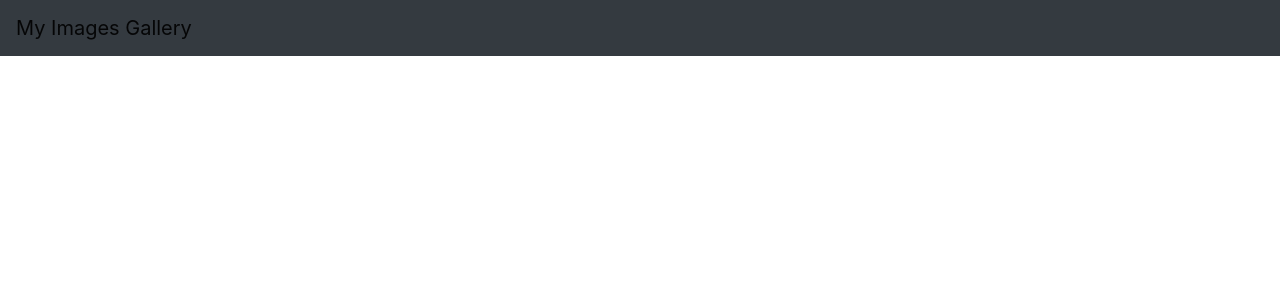
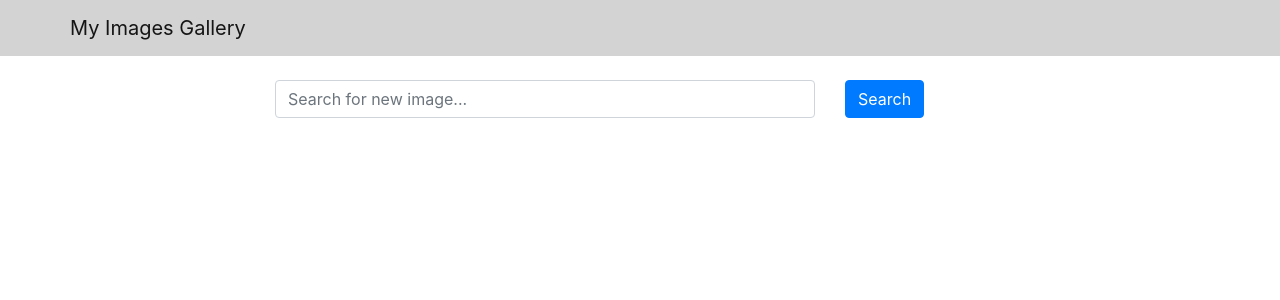
Before and after one commit to Sheraldo/my-images-gallery, a React (Create React App) app in the folder frontend/: page / in a window 1280 px wide. Shown: the top 300 px of the page. Built offline with nearby package versions, Linux system fonts and the light colour scheme.

Commit message:
controlled search component

```diff
--- a/frontend/src/App.js
+++ b/frontend/src/App.js
@@ -1,10 +1,24 @@
+import { useState } from 'react';
 import 'bootstrap/dist/css/bootstrap.min.css';
 import Header from './components/Header';
+import Search from './components/Search';
+
+
 
 function App() {
+  const [word, setWord] = useState('')
+
+  const handleSearchSubmit = (e) => {
+    e.preventDefault();
+    console.log(e.target[0].value)
+  };
+
+  // console.log(word)
+
   return (
     <div className="App">
       <Header title="My Images Gallery"/>
+      <Search word={word} setWord={setWord} handleSubmit={handleSearchSubmit}/>
     </div>
   );
 }
--- a/frontend/src/components/Header.js
+++ b/frontend/src/components/Header.js
@@ -1,11 +1,17 @@
 import React from 'react';
-import { Navbar } from 'react-bootstrap';
+import { Navbar, Container } from 'react-bootstrap';
+
+const navbarStyle = {
+  backgroundColor: 'lightgrey'
+};
 
 const Header = (props) => {
   const {title} = props;
     return (
-      <Navbar bg="dark" data-bs-theme="dark">
-        <Navbar.Brand href="/">{title}</Navbar.Brand>
+      <Navbar style={navbarStyle} data-bs-theme="dark">
+        <Container>
+          <Navbar.Brand href="/">{title}</Navbar.Brand>
+        </Container>
       </Navbar>
     )
 }
--- /dev/null
+++ b/frontend/src/components/Search.js
@@ -0,0 +1,30 @@
+import React from "react";
+import { Container, Row, Col, Form, Button } from "react-bootstrap";
+
+const Search = ({ word, setWord, handleSubmit }) => {
+  return (
+    <Container className="mt-4">
+      <Row className="justify-content-center">
+        <Col xs="12" md="8">
+          <Form onSubmit={handleSubmit}>
+            <Row>
+              <Col xs="9">
+                <Form.Control
+                    type="text"
+                    value={word}
+                    onChange={(e) => setWord(e.target.value)}
+                    placeholder="Search for new image..."
+                />
+              </Col>
+              <Col>
+                <Button variant="primary" type="submit">Search</Button>
+              </Col>
+            </Row>
+          </Form>
+        </Col>
+      </Row>
+    </Container>
+  );
+};
+
+export default Search;
```
